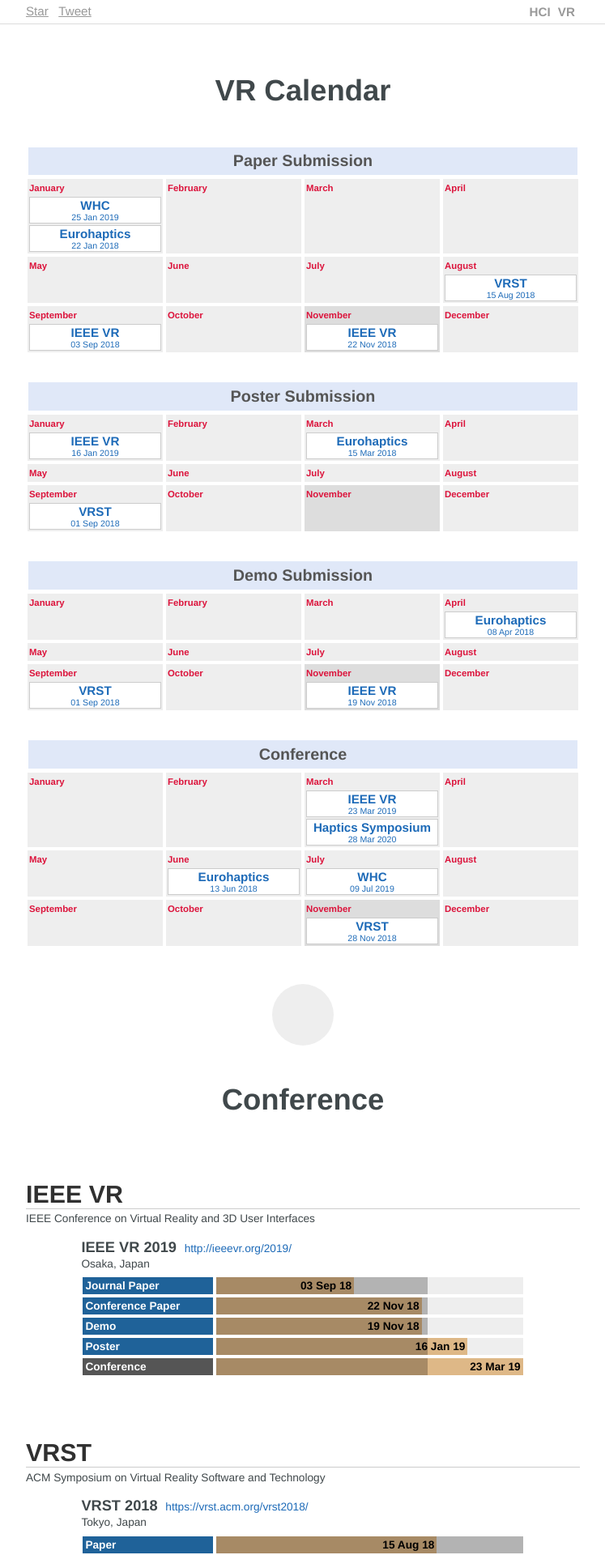
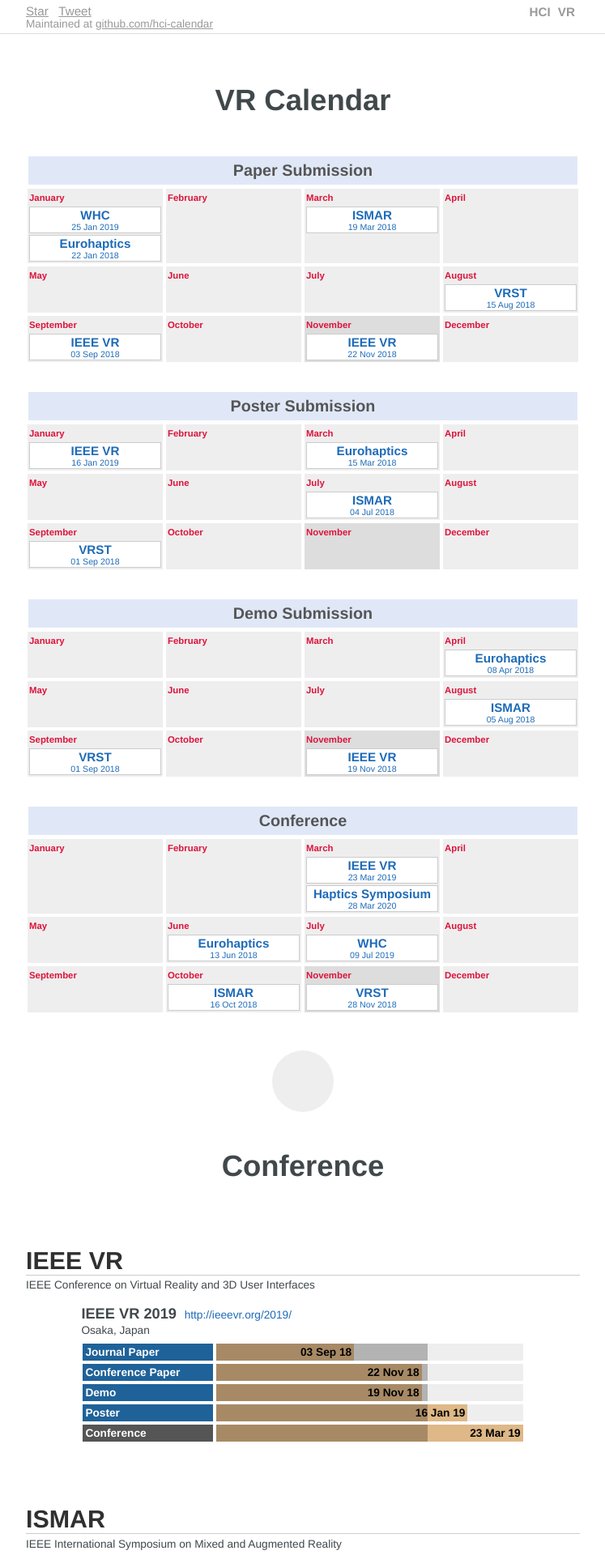
Before and after one commit to hci-calendar/hci-calendar.github.io, a Jekyll site: the page built from _pages/cal/vr.md, in a window 1280 px wide. Shown: the top 1920 px of the page at 81% size, without its empty margins (266-1013 px from the left). Built offline with Jekyll 4.4.1, drawn with Linux system fonts in a browser that asks for light colours; nearby versions of some CDN libraries; comment, search, counter and statistics services are not loaded; some of the changed text lies outside the part shown.

Commit message:
add ISMAR update README

```diff
--- a/_data/cal/vr.yml
+++ b/_data/cal/vr.yml
@@ -19,6 +19,25 @@
     -
       type: Poster
       date: "2019-01-16"
+
+- name: ISMAR
+  long: IEEE International Symposium on Mixed and Augmented Reality
+  years:
+  -
+    year: 2018
+    date: "2018-10-16"
+    url : https://www.ismar2018.org/
+    info: Munich, Germany
+    submissions:
+    -
+      type: Paper
+      date: "2018-03-19"
+    -
+      type: Poster
+      date: "2018-07-04"
+    -
+      type: Demo
+      date: "2018-08-05"
 
 - name: VRST
   long: ACM Symposium on Virtual Reality Software and Technology
--- a/_includes/header.html
+++ b/_includes/header.html
@@ -5,6 +5,10 @@
       <script async defer src="https://buttons.github.io/buttons.js"></script>
       &nbsp;
       <a href="https://twitter.com/share?ref_src=twsrc%5Etfw" class="twitter-share-button" data-show-count="false">Tweet</a><script async src="https://platform.twitter.com/widgets.js" charset="utf-8"></script>
+      <br />
+      <p>
+      Maintained at <a href="https://github.com/hci-calendar/">github.com/hci-calendar</a>
+      </p>
     </span>
     <span class="header-links">
       {%- for item in site.links -%}
--- a/_sass/theme-default.scss
+++ b/_sass/theme-default.scss
@@ -78,6 +78,10 @@ a {
       color: #999;
       text-decoration: underline;
     }
+    p {
+      font-size: 0.9em;
+      margin: 0;
+    }
   }
   .header-links {
     padding: 0.1em;
```
Also changed, not shown: README.md (+8 -1 lines).
